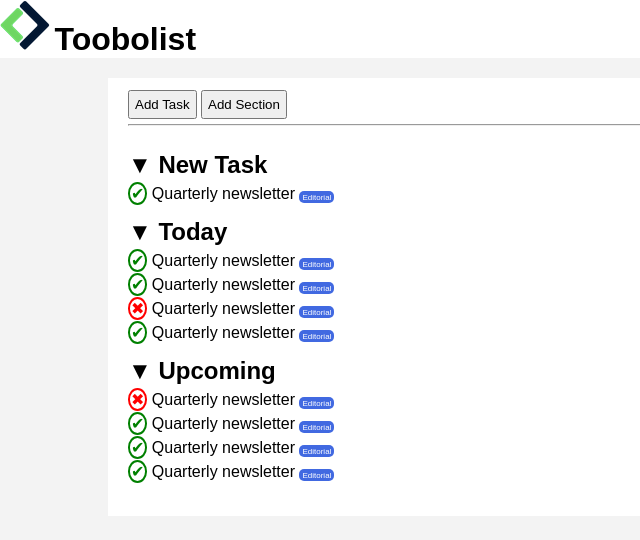
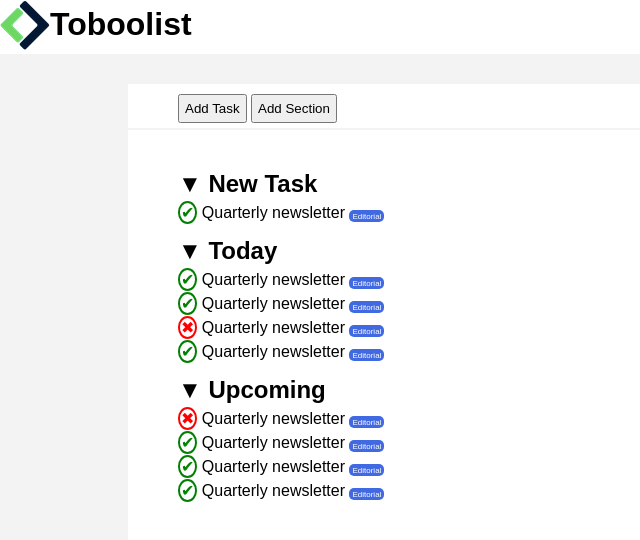
Before and after one commit to gmirizzi/html-css-toboolist, a plain HTML site: page index.html in a window 1280 px wide. Shown: the whole page, without its empty margins (0-640 px from the left). Drawn offline with Linux system fonts and the light colour scheme.

Commit message:
Sostituzione hr

```diff
--- a/css/stile.css
+++ b/css/stile.css
@@ -10,23 +10,34 @@ body {
     background-color: rgb(243, 243, 243);
 }
 
-header, #container {
+header, nav, main {
     background-color: white;
+}
+
+nav, main {
+    padding-left: 50px;
+}
+
+header {
+    position: relative;
 }
 
 h1 {
     display: inline-block;
+    position: absolute;
+    bottom: 20%;
 }
 
 #container {
     width: 80%;
-    margin: 20px auto;
-    padding: 5px 20px 20px;
+    margin: 30px auto;
 }
 
 nav {
     margin-top: 7px;
-    margin-bottom: 5px;
+    margin-bottom: 2px;
+    padding-top: 10px;
+    padding-bottom: 5px;
 }
 
 button {
@@ -34,7 +45,8 @@ button {
 }
 
 main {
-    margin-top: 25px;
+    padding-top: 40px;
+    padding-bottom: 40px;
 }
 
 section {
--- a/index.html
+++ b/index.html
@@ -10,7 +10,7 @@
 <body>
     <header>
         <img src="img/Logo.png" alt="logo boolean">
-        <h1>Toobolist</h1>
+        <h1>Toboolist</h1>
     </header>
 
     <div id="container">
@@ -18,7 +18,7 @@
             <button>Add Task</button>
             <button>Add Section</button>
         </nav>
-        <hr>
+
         <main>
             <section>
                 <h2>▼ New Task</h2>
```
